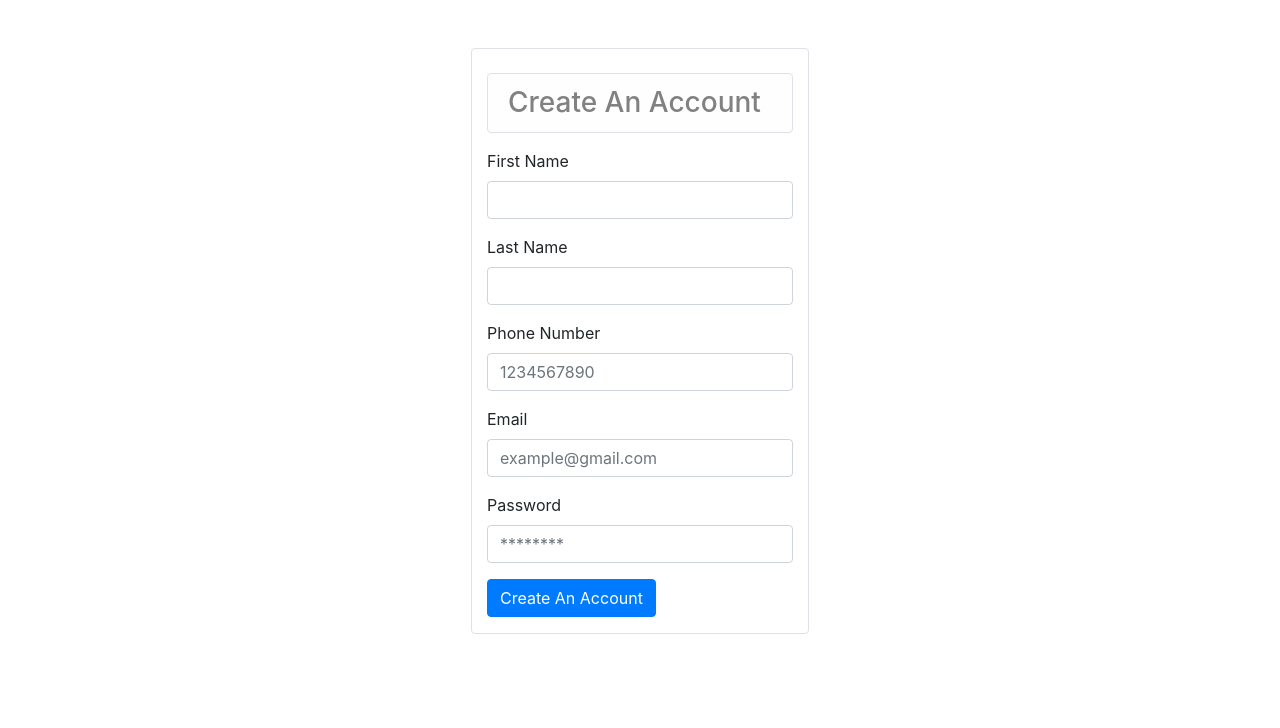
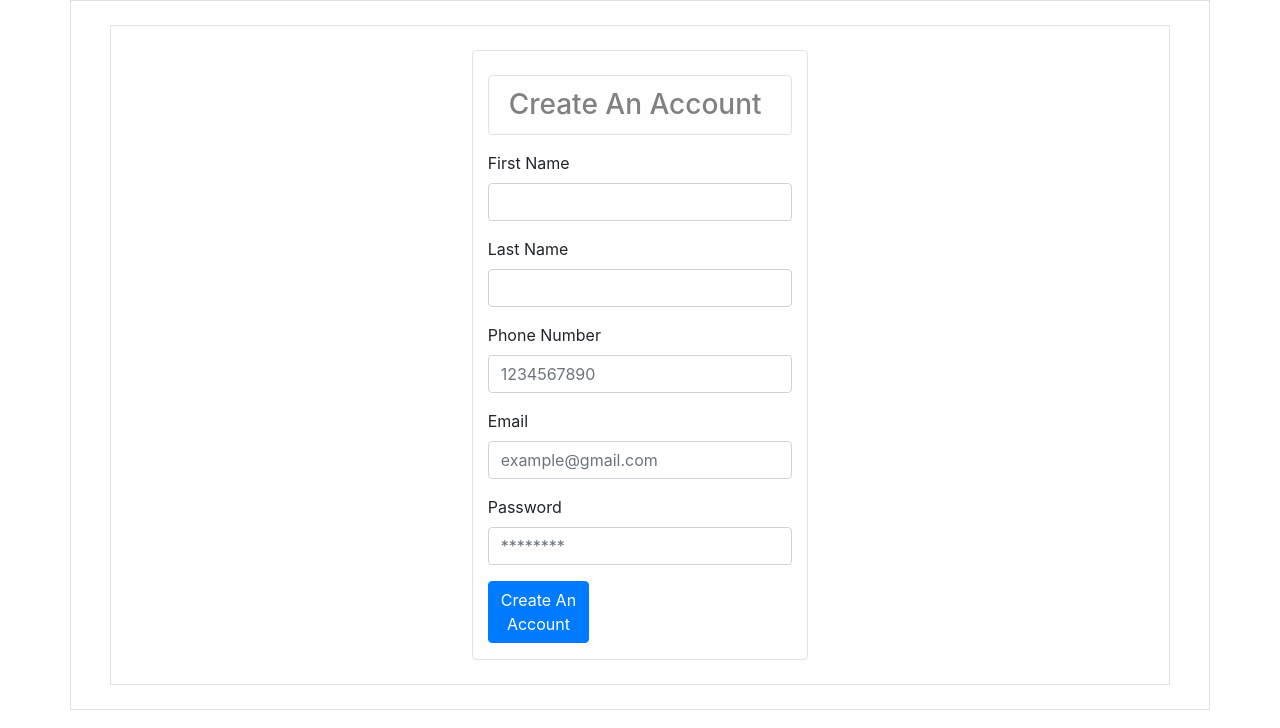
Before and after one commit to layaaugustine/eShop-Online-Shopping-App, a Django app: page /signup in a window 1280 px wide. Shown: the part 72-800 px from the top of the page. Run offline with Django 4.2, Linux system fonts and the light colour scheme.

Commit message:
modified

```diff
--- a/Eshop/store/Templates/index.html
+++ b/Eshop/store/Templates/index.html
@@ -8,6 +8,7 @@
 
     <div class="col-lg-3">
                             <!-- this is bootstrap list -->
+
        <div class="list-group">
            <a href="/?Category={{category.id}}" class="list-group-item list-group-item-action mt-3">All product</a>
         {% for category in categories %}
@@ -48,3 +49,5 @@
         mx-auto (for space blw div)
 
         this use if i use bootstrap -->
+
+        <!-- col-lg-4  it means button size -->
--- a/Eshop/store/Templates/login.html
+++ b/Eshop/store/Templates/login.html
@@ -4,9 +4,9 @@
   <div class="container">
     <div class="p-4 m-4 ">
       <div class="col-sm-4 mx-auto border rounded pt-4">
-        <h3 class="alert alert-light border rounded" style="text-align: center;">Login Here</h3>
+        <h3 class="alert alert-light border rounded " style="text-align: center;">Login Here</h3>
 
-        <form action="/" method="post">
+        <form action="/login" method="POST">
           {% csrf_token %}
 
           <!-- error message -->
@@ -34,7 +34,7 @@
 
         <!-- submit -->
         <div class="form-group">
-        <button type="submit" class="btn btn-primary ">Login</button>
+        <button type="submit" class="btn btn-primary col-lg-3 ">Login</button>
         </div>
         </form>
       </div>
--- a/Eshop/store/Templates/signup.html
+++ b/Eshop/store/Templates/signup.html
@@ -1,8 +1,8 @@
 {% extends 'base.html' %}
 
 {% block content %}
-  <div class="container">
-    <div class="p-4 m-4 ">
+  <div class="container border ">
+    <div class="p-4 m-4 border">
       <div class="col-sm-4 mx-auto border rounded pt-4">
         <h3 class="alert alert-light border rounded">Create An Account</h3>
 
@@ -53,7 +53,7 @@
 
         <!-- submit -->
         <div class="form-group">
-        <button type="submit" class="btn btn-primary ">Create An Account</button>
+        <button type="submit" class="btn btn-primary col-lg-4">Create An Account</button>
         </div>
         </form>
       </div>
--- a/Eshop/store/models.py
+++ b/Eshop/store/models.py
@@ -54,6 +54,10 @@ class Customer(models.Model):
     email=models.EmailField()
     password =models.CharField(max_length=10)
 
+    @staticmethod
+    def get_customer_by_email(email):
+        return Customer.objects.filter(email=email)
+
 
     def isExists(self):
         if Customer.objects.filter(email=self.email):
@@ -61,5 +65,6 @@ class Customer(models.Model):
         else:
             return False
 
+
 class AdminCustomer(admin.ModelAdmin):
     list_display = ['first_name']
--- a/Eshop/store/views.py
+++ b/Eshop/store/views.py
@@ -13,9 +13,11 @@ from django.contrib.auth.hashers import make_password,check_password
 
 # print(make_password('1234'))
 # print(check_password('1234','pbkdf2_sha256$320000$PkZpFTYwnHJqneea3kucX6$8I9DcV9CKqGsLywdUVnphUwdtGgQm61MOuIjmQSm9CE='))
+
 def index(request):
-    prdts = None
-    catgry=Category.get_all_categories()
+    # prdts = None
+    catgry=Category. get_all_categories()
+    # catgry=Category.objects.all()
     categoryID=request.GET.get('Category')
     if categoryID:
         prdts=Product.get_all_product_by_categoryid(categoryID)
@@ -107,7 +109,18 @@ def signup(request):
             return render(request,'signup.html',data)
 
 
+
 # login
 
 def login(request):
-    return render(request,'login.html')
+    if request.method =='GET':
+        print(request.method)
+        return render(request,'login.html')
+    else:
+        email=request.POST.get('email')
+        password=request.POST.get('password')
+        customer=Customer.get_customer_by_email(email)
+        print(customer)
+        print(email,password)
+        # return render(request,'login.html')
+        return redirect('homepage')
```
Also changed, not shown: Eshop/db.sqlite3.
